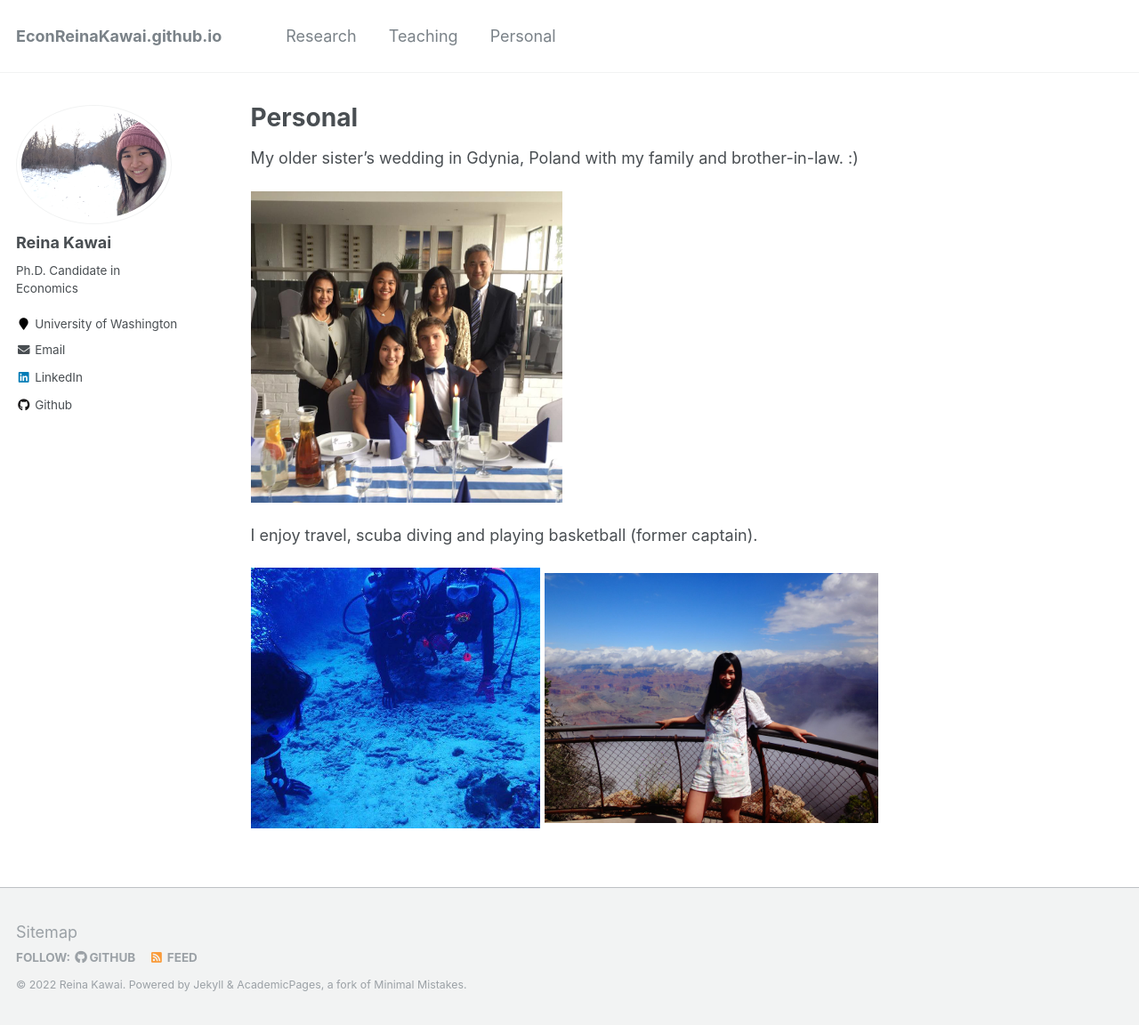
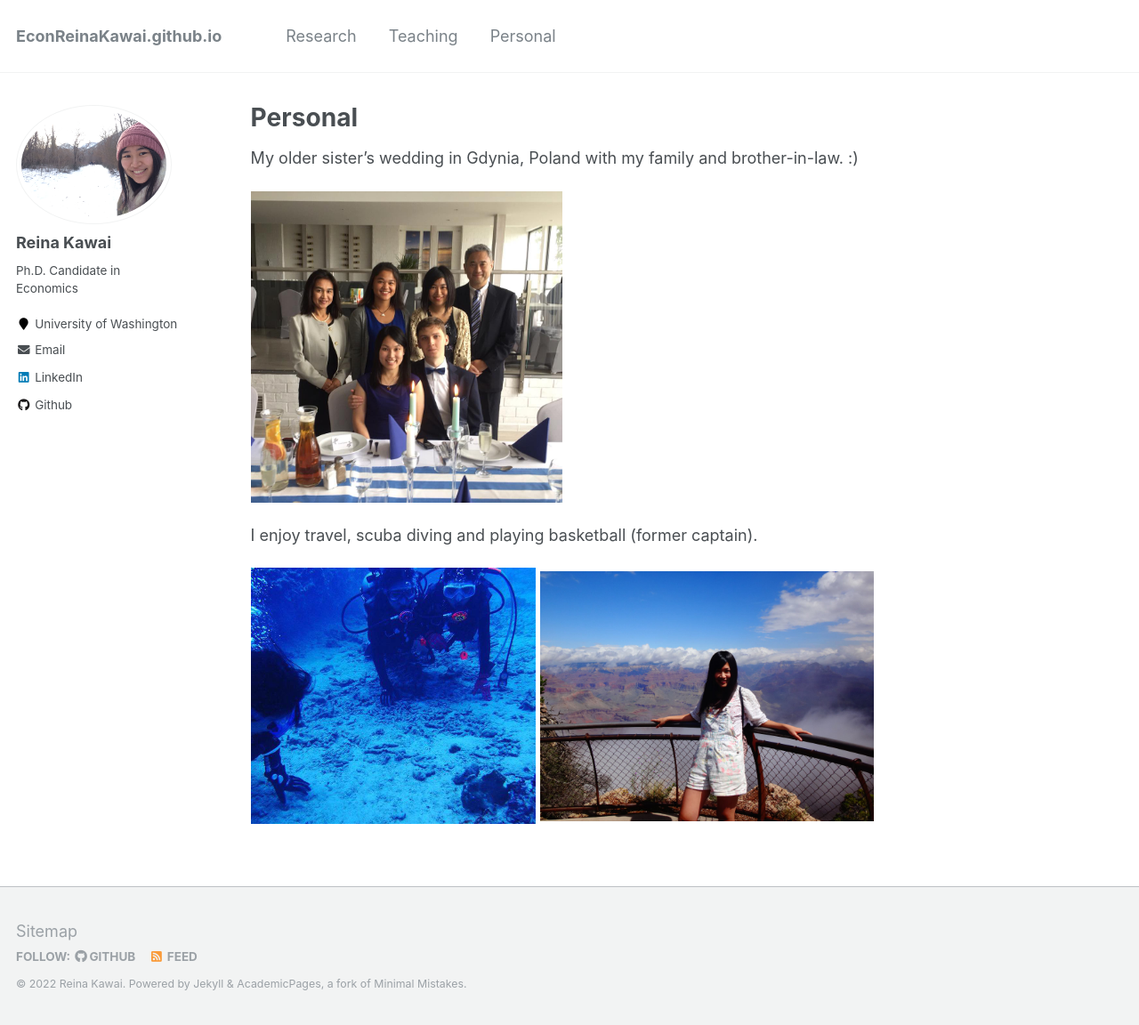
Before and after one commit to Reina-Kawai/Reina-Kawai.github.io, a Jekyll site: the page built from _pages/personal.md, in a window 1280 px wide and 1152 px high. Shown: the whole window at 89% size. Built offline with Jekyll 4.4.1, drawn with Linux system fonts in a browser that asks for light colours.

Commit message:
Update personal.md

```diff
--- a/_pages/personal.md
+++ b/_pages/personal.md
@@ -14,6 +14,6 @@ My older sister's wedding in Gdynia, Poland with my family and brother-in-law. :
 I enjoy travel, scuba diving and playing basketball (former captain).
 
 <p float="left">
-<img src="https://Reina-Kawai.github.io/images/fam-scuba-diving.jpg" width="325" />
+<img src="https://Reina-Kawai.github.io/images/fam-scuba-diving.jpg" width="320" />
 <img src="https://Reina-Kawai.github.io/images/personal_grand_canyon.jpg" width="375" />
 </p>
```
